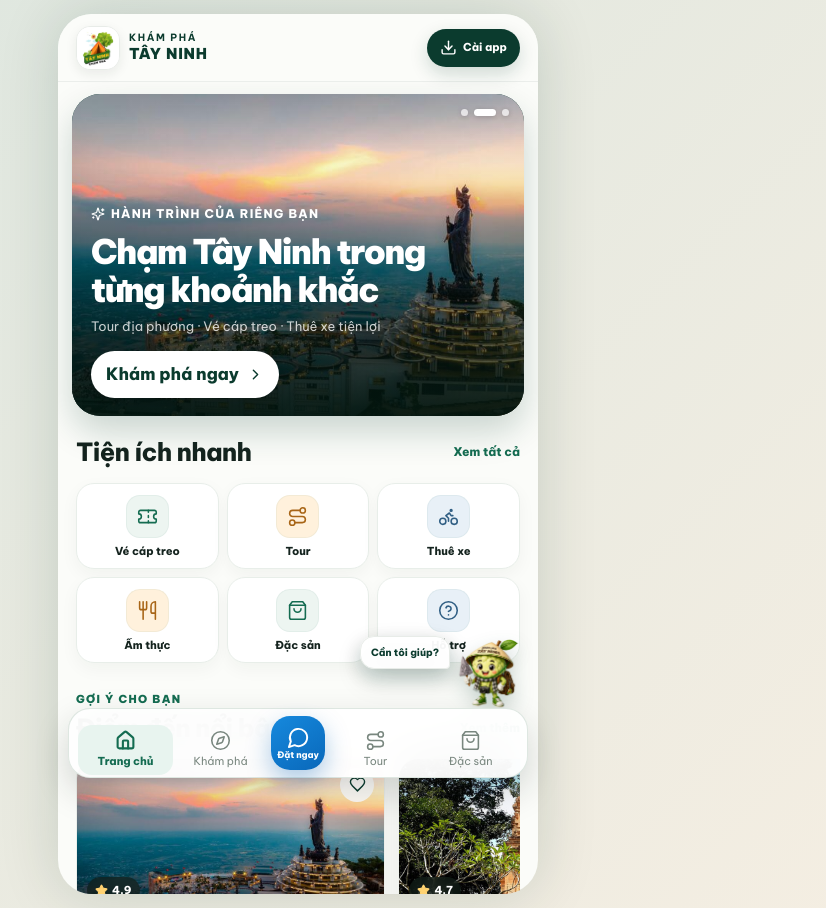
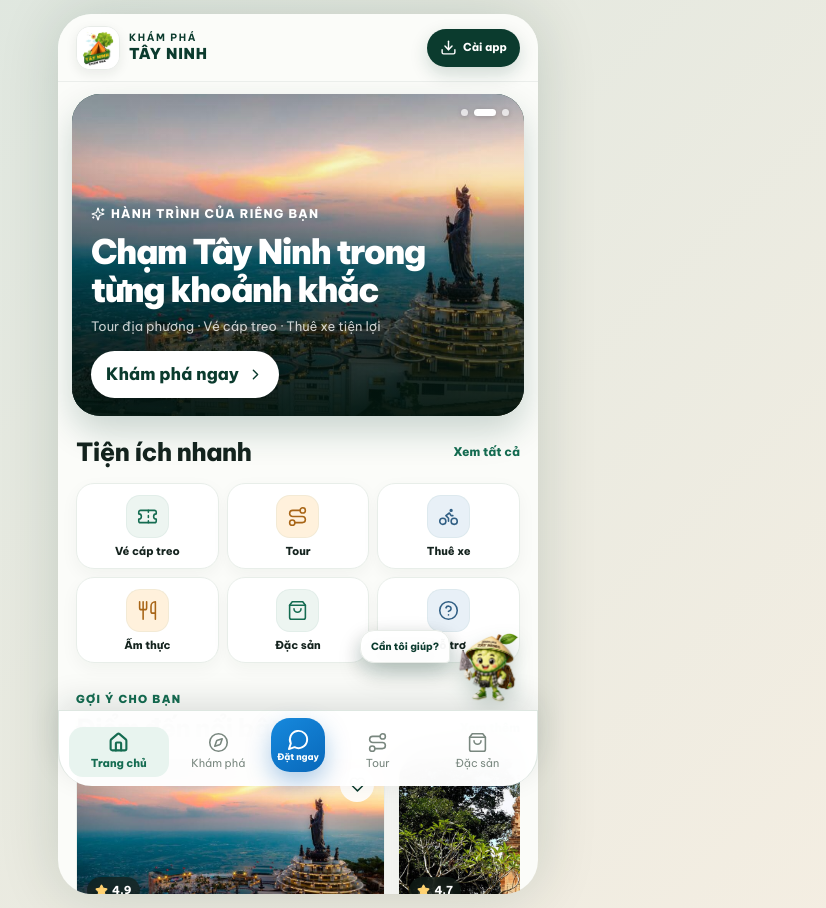
Before and after one commit to minhminhpicture/tayninhtravelapp, a Next.js app: page / in a window 1280 px wide. Shown: the whole page, without its empty margins (342-1168 px from the left). Built offline with nearby package versions, Linux system fonts and the light colour scheme.

Commit message:
Dock mobile navigation and feature Ba Den custard apple

```diff
--- a/app/globals.css
+++ b/app/globals.css
@@ -285,7 +285,7 @@ button { cursor: pointer; }
 .draft-row small { color: var(--muted); font-size: 10px; margin-top: 3px; }
 .draft-row button { width: 34px; height: 34px; border: 0; border-radius: 11px; display: grid; place-items: center; background: #f4f4f2; color: var(--muted); }
 
-.travel-assistant { position: fixed; z-index: 49; right: max(12px, calc((100vw - 480px) / 2 + 12px)); bottom: calc(max(8px, env(safe-area-inset-bottom)) + 78px); display: grid; justify-items: end; pointer-events: none; }
+.travel-assistant { position: fixed; z-index: 49; right: max(12px, calc((100vw - 480px) / 2 + 12px)); bottom: calc(78px + env(safe-area-inset-bottom)); display: grid; justify-items: end; pointer-events: none; }
 .assistant-trigger { width: 104px; height: 86px; padding: 0; border: 0; display: flex; align-items: flex-end; justify-content: flex-end; background: none; position: relative; pointer-events: auto; filter: drop-shadow(0 9px 10px rgba(11,59,46,.22)); transition: transform .18s ease; }
 .assistant-trigger:active { transform: scale(.94); }
 .assistant-trigger img { width: 78px; height: 84px; object-fit: contain; object-position: right bottom; }
@@ -310,7 +310,7 @@ button { cursor: pointer; }
 .travel-assistant.open .assistant-trigger img { width: 58px; height: 62px; }
 @keyframes assistantIn { from { opacity: 0; transform: translateY(12px) scale(.97); } }
 
-.bottom-nav { position: fixed; bottom: max(8px, env(safe-area-inset-bottom)); left: 50%; transform: translateX(-50%); width: min(calc(100% - 20px), 460px); z-index: 50; height: 70px; padding: 7px 9px; background: rgba(255,255,255,.94); -webkit-backdrop-filter: blur(22px); backdrop-filter: blur(22px); border: 1px solid rgba(220, 229, 223, .92); border-radius: 22px; box-shadow: 0 14px 34px rgba(20,35,30,.18); display: grid; grid-template-columns: 1fr 1fr 60px 1fr 1fr; align-items: center; }
+.bottom-nav { position: fixed; bottom: 0; left: 50%; transform: translateX(-50%); width: min(100%, 480px); z-index: 50; height: calc(76px + env(safe-area-inset-bottom)); padding: 7px 10px max(7px, env(safe-area-inset-bottom)); background: rgba(255,255,255,.97); -webkit-backdrop-filter: blur(22px); backdrop-filter: blur(22px); border: 1px solid rgba(220, 229, 223, .92); border-bottom: 0; border-radius: 22px 22px 0 0; box-shadow: 0 -10px 30px rgba(20,35,30,.12); display: grid; grid-template-columns: 1fr 1fr 60px 1fr 1fr; align-items: center; }
 .bottom-nav > button { min-height: 50px; border: 0; border-radius: 14px; background: none; color: #79877f; display: grid; justify-items: center; align-content: center; gap: 4px; font-size: clamp(9px, 2.7vw, 11px); line-height: 1.2; padding: 5px 1px; transition: color .18s ease, background .18s ease, transform .15s ease; }
 .bottom-nav > button:active { transform: scale(.92); }
 .bottom-nav > button.active { color: var(--green); background: var(--mint); font-weight: 800; }
@@ -344,7 +344,8 @@ button { cursor: pointer; }
 @media (min-width: 481px) {
   .app-frame { min-height: 880px; height: min(900px, calc(100dvh - 28px)); margin: 14px 0; border-radius: 34px; }
   .screen-content { height: calc(100% - 68px); overflow-y: auto; }
-  .bottom-nav { bottom: 22px; }
+  .bottom-nav { bottom: 14px; height: 76px; padding-bottom: 7px; border-radius: 0 0 34px 34px; }
+  .travel-assistant { bottom: 92px; }
 }
 @media (max-width: 355px) {
   .topbar { padding-inline: 12px; }
--- a/app/page.tsx
+++ b/app/page.tsx
@@ -275,6 +275,7 @@ const foodCategories = [
 ];
 
 const foods = [
+  { name: "Mãng Cầu Bà Đen", category: "gift", image: "/foods/mang-cau.jpg", note: "Đặc sản nổi bật của vùng chân Núi Bà Đen, thơm và có vị ngọt thanh.", url: "https://zalo.me/2227000692046430780" },
   { name: "Bánh canh Trảng Bàng", category: "savory", image: "/foods/banh-canh-trang-bang.jpg", note: "Sợi bánh canh mềm dai, nước dùng xương ngọt thanh, thường dùng kèm thịt heo và rau." },
   { name: "Bò tơ Tây Ninh", category: "savory", image: "/foods/bo-to.jpg", note: "Thịt mềm, ngọt vừa; phổ biến với các món nướng, lẩu, nhúng giấm." },
   { name: "Ốc núi Bà Đen", category: "savory", image: "/foods/oc-nui.jpg", note: "Ốc sống trong hang đá, có vị thảo mộc; thường hấp, luộc hoặc xào." },
@@ -284,7 +285,6 @@ const foods = [
   { name: "Bánh tráng cuốn", category: "ricepaper", image: "/foods/banh-trang-cuon.jpg", note: "Nhiều vị mặn, ngọt, cay, chua; thường cuốn cùng tép hành, bơ hoặc muối." },
   { name: "Bánh tráng nướng", category: "ricepaper", image: "/foods/banh-trang-nuong.jpg", note: "Món ăn vặt giòn thơm, dễ mua khi khám phá Tây Ninh." },
   { name: "Muối Tây Ninh", category: "gift", image: "/foods/muoi-tay-ninh.jpg", note: "Có cả loại chay và mặn; phù hợp dùng tại chỗ hoặc mua về làm quà." },
-  { name: "Mãng cầu Núi Bà", category: "gift", image: "/foods/mang-cau.jpg", note: "Trái cây nổi bật của vùng chân núi Bà Đen, thơm và vị ngọt thanh.", url: "https://zalo.me/2227000692046430780" },
   { name: "Nem bưởi", category: "vegetarian", image: "/foods/nem-buoi.jpg", note: "Món chay đặc trưng, có vị chua ngọt và kết cấu dai nhẹ." },
   { name: "Bánh canh chay", category: "vegetarian", image: "/foods/banh-canh-chay.jpg", note: "Lựa chọn thanh nhẹ, phù hợp hành trình tham quan vùng đất Thánh." },
   { name: "Kẹo thèo lèo", category: "sweet", image: "/foods/keo-theo-leo.jpg", note: "Món ngọt giòn thơm từ đậu phộng và mạch nha, tiện mua làm quà." },
```
